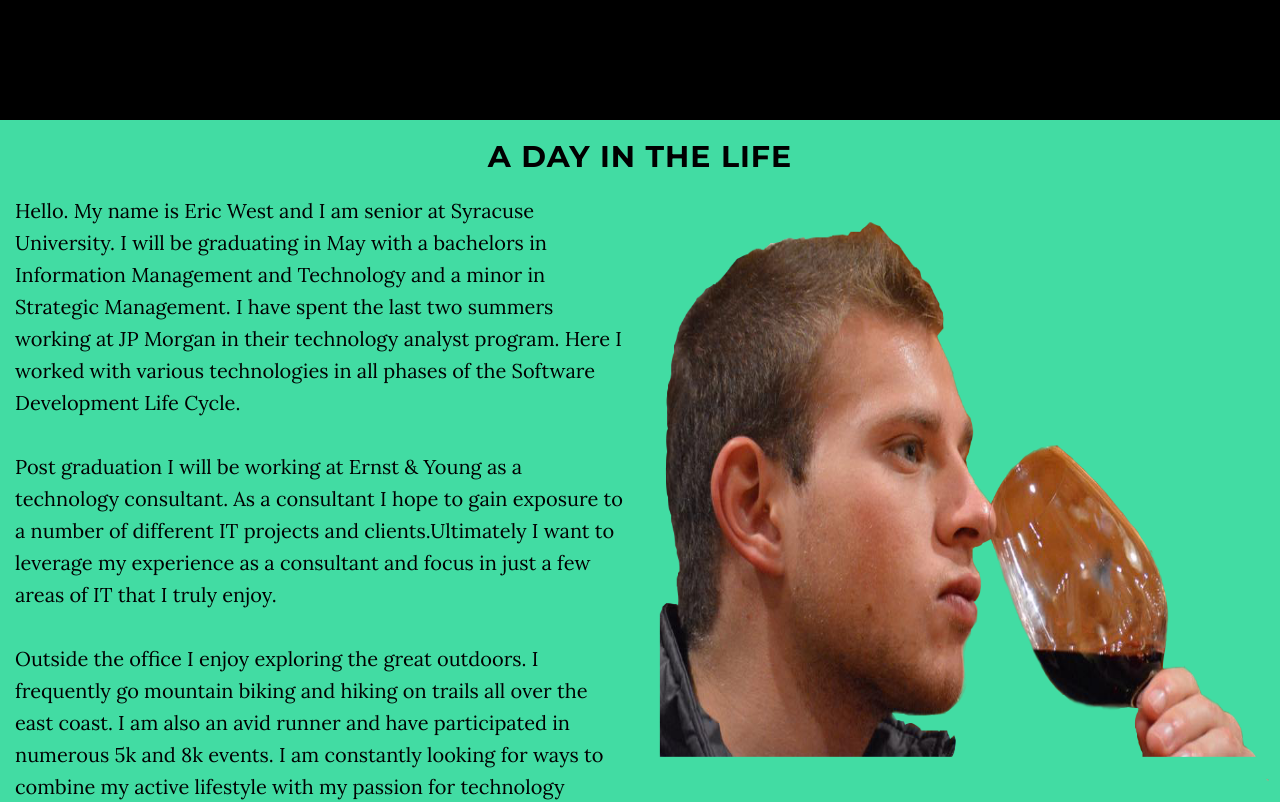
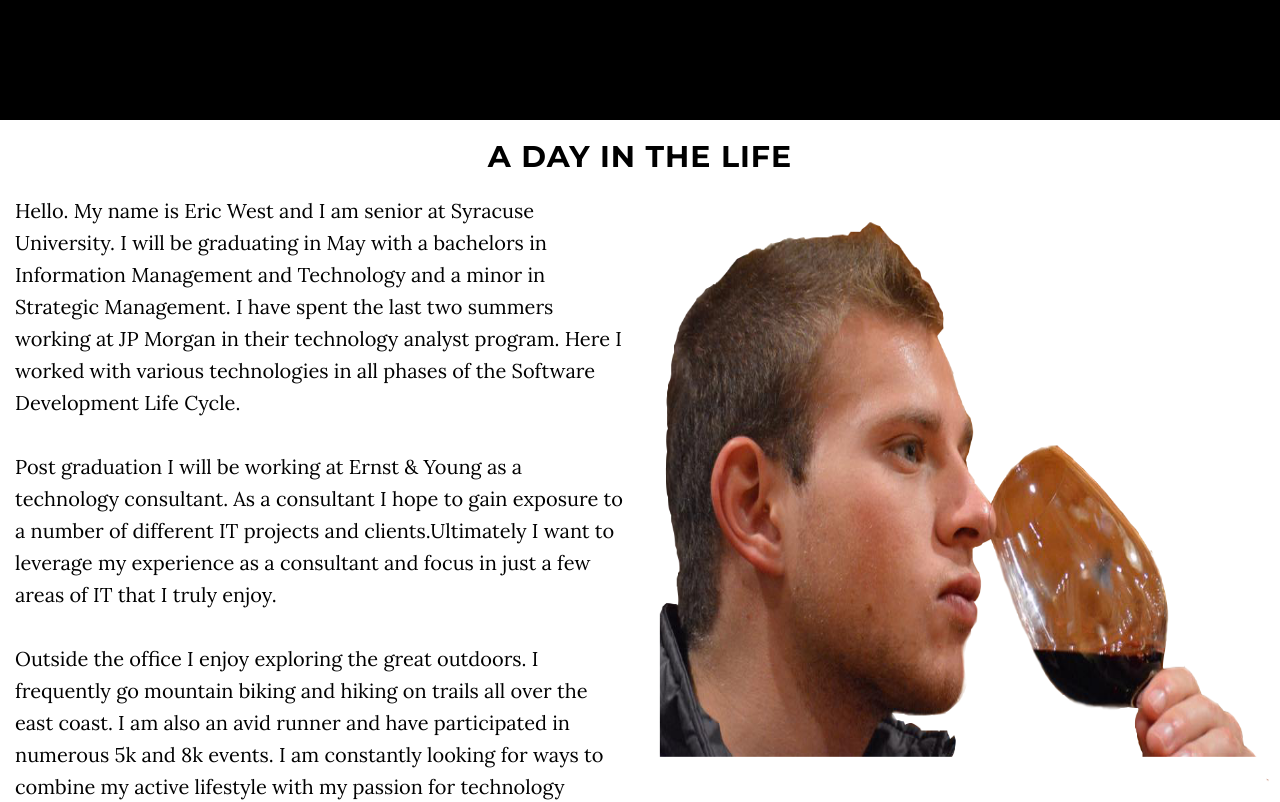
Before and after one commit to ericjavin/aboutme, a plain HTML site: page index.html in a window 1280 px wide. Shown: the part 680-1482 px from the top of the page. Drawn offline with Linux system fonts and the light colour scheme.

Commit message:
backgrund color mod

```diff
--- a/css/grayscale.css
+++ b/css/grayscale.css
@@ -260,7 +260,7 @@ a:focus {
 .about-section{
     height: 108%;
     list-style-position: inside;
-    background-color: #42dca3;
+    background-color: white;
     background-size: cover;
 }
 
```
